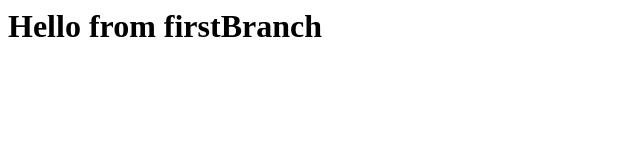
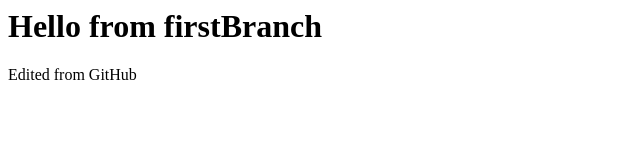
Before and after one commit to hmirinsalma/HelloGit, a plain HTML site: page index.html in a window 1280 px wide. Shown: the whole page, without its empty margins (0-640 px from the left). Drawn offline with Linux system fonts and the light colour scheme.

Commit message:
Add paragraph to index.html

```diff
--- a/index.html
+++ b/index.html
@@ -1 +1,2 @@
 <h1>Hello from firstBranch</h1>
+<p>Edited from GitHub</p>
```
